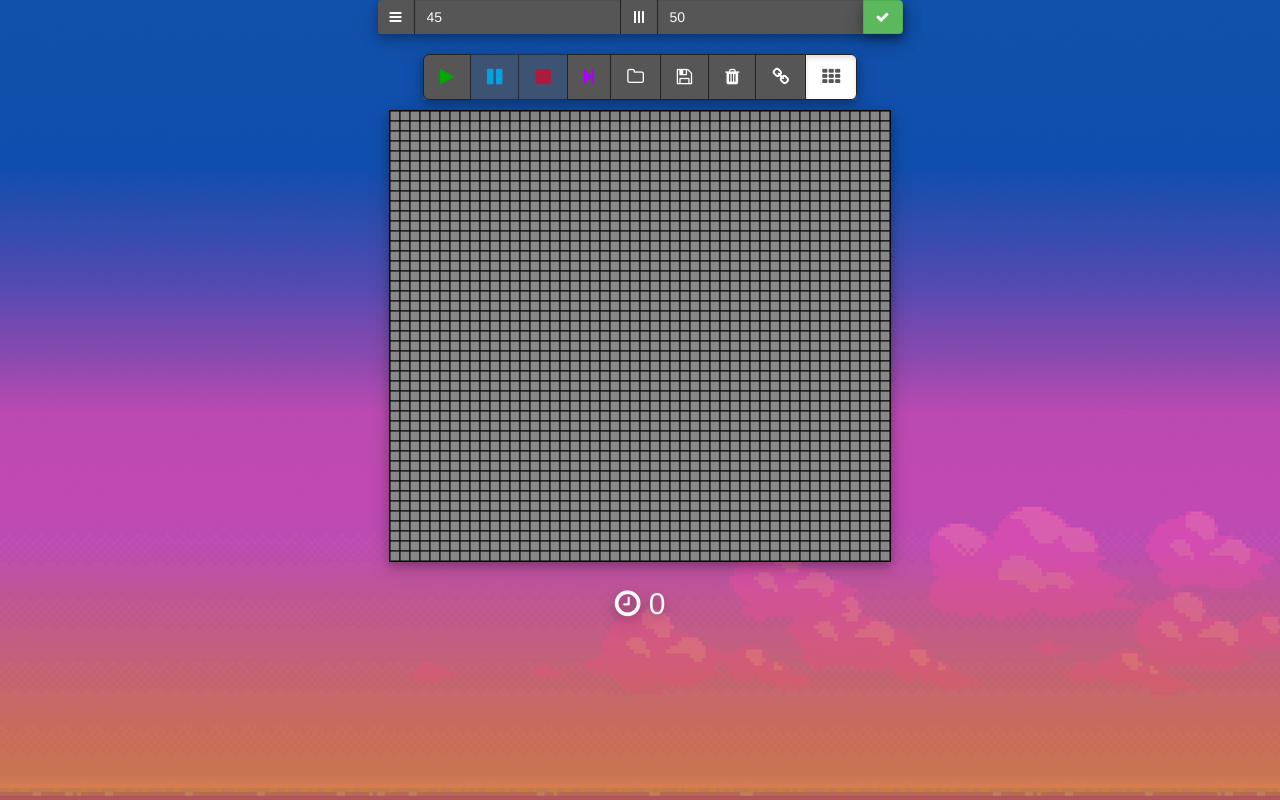
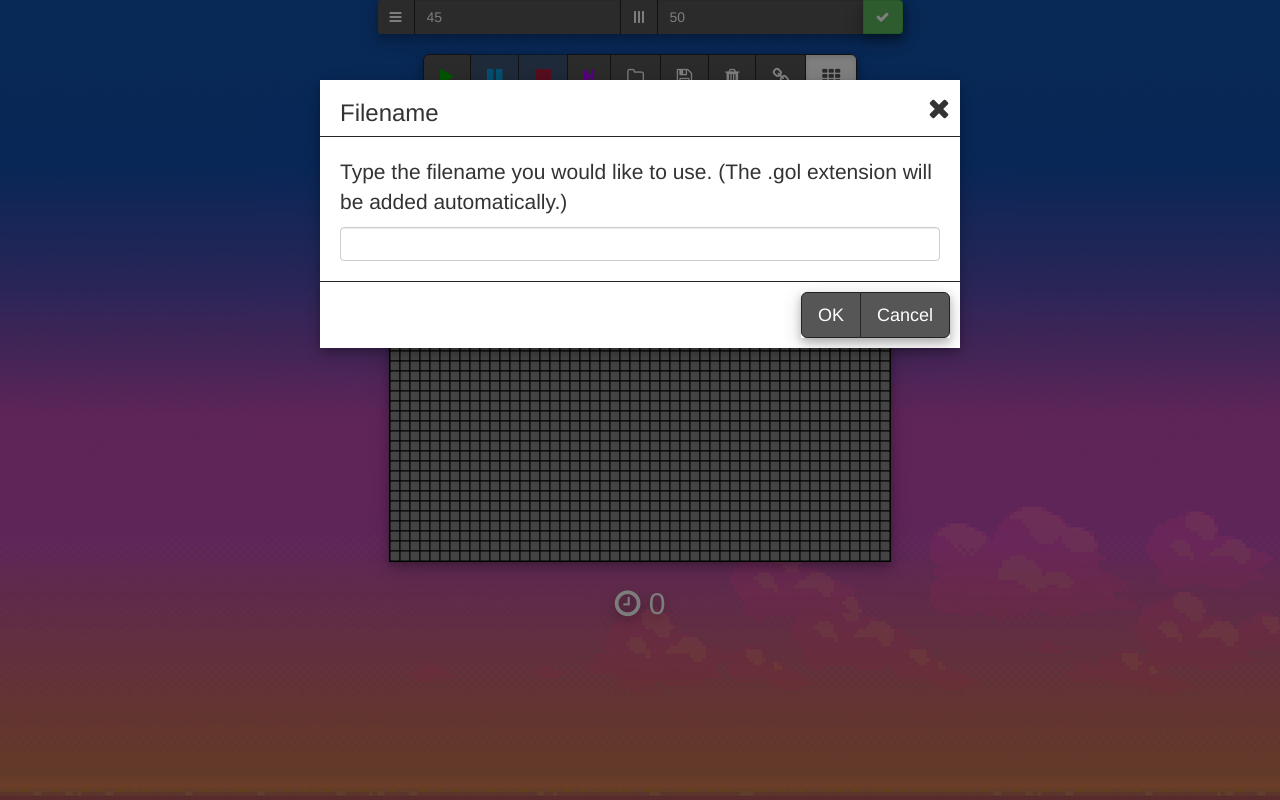
Before and after one commit to Matt23488/JSGameOfLife, a plain HTML site: page index.html in a window 1280 px wide. Drawn offline with nearby package versions, Linux system fonts and the light colour scheme.

Commit message:
Dialog stuff

```diff
--- a/content/site.less
+++ b/content/site.less
@@ -73,7 +73,7 @@ canvas {
     }
 }
 
-form button, .btn-group, canvas {
+form button, .btn-group, canvas, .dialog-window {
     box-shadow: 0 4px 8px 0 rgba(0, 0, 0, 0.2), 0 6px 20px 0 rgba(0, 0, 0, 0.19);
 }
 
@@ -81,3 +81,61 @@ form button, .btn-group, canvas {
     color: @offwhite;
     text-shadow: 0 4px 8px rgba(0, 0, 0, 0.2), 0 6px 20px rgba(0, 0, 0, 0.19);
 }
+
+.dialog-dimmer{
+    position: fixed;
+    top: 0;
+    left: 0;
+    width: 100vw;
+    height: 100vh;
+    background-color: rgba(0, 0, 0, 0.5);
+    z-index: 100;
+}
+
+.dialog-window {
+    text-align: left;
+    position: fixed;
+    max-width: 50%;
+    max-height: 50%;
+    //width: 50%;
+    //height: 40%;
+    top: 10%;
+    left: 50%;
+    transform: translateX(-50%);
+    background-color: white;
+    z-index: 101;
+
+    .dialog-header {
+        position: relative;
+        border-bottom: 1px solid @border;
+
+        .dialog-title {
+            //text-align: left;
+            padding-left: 20px;
+        }
+
+        .fa-close {
+            position: absolute;
+            top: 0%;
+            right: 10px;
+            transform: translateY(-20%);
+            cursor: pointer;
+            font-size: 2em;
+
+            &:hover {
+                color: @yellow;
+            }
+        }
+    }
+
+    .dialog-body-container {
+        padding: 20px;
+        font-size: 1.5em;
+    }
+
+    .dialog-footer {
+        text-align: right;
+        padding: 10px;
+        border-top: 1px solid @border;
+    }
+}
--- a/index.html
+++ b/index.html
@@ -45,12 +45,35 @@
         <span class="fa fa-clock-o"></span>
         <span id="generationDisplay">0</span>
     </h2>
+</div>
+</div>
+
+
     <input id="openFileDialog" type="file" class="hidden" />
-</div>
+    <div id="dialogContainer" class='hidden'>
+        <div class="dialog-dimmer"></div>
+        <div class="dialog-window">
+            <div class="dialog-header">
+                <h3 class="dialog-title">Test Title</h3>
+                <span class="fa fa-close"></span>
+            </div>
+            <div class="dialog-body-container">
+                <p class="dialog-body">lorem ipsum dolor sit amet. hocus pocus shifty schwifty shiggity shiggity schwah.</p>
+                <input class="form-control dialog-input" type="text" />
+            </div>
+            <div class="dialog-footer">
+                <div class="btn-group">
+                    <button type="button" class="btn btn-large">Button 1</button>
+                    <button type="button" class="btn btn-large">Button 2</button>
+                </div>
+            </div>
+        </div>
+    </div>
 <!-- Scripts -->
 <script src="https://ajax.googleapis.com/ajax/libs/jquery/3.2.1/jquery.min.js"></script>
 <script src="https://maxcdn.bootstrapcdn.com/bootstrap/3.3.7/js/bootstrap.min.js"></script>
 <script src="https://s3-us-west-2.amazonaws.com/s.cdpn.io/14082/FileSaver.js"></script>
+<script src="scripts/dialog.js"></script>
 <script src="scripts/canvas.js"></script>
 <script src="scripts/mouse.js"></script>
 <script src="scripts/stringreader.js"></script>
--- /dev/null
+++ b/scripts/dialog.js
@@ -0,0 +1,98 @@
+(function (context, $) {
+
+    function dialogPrompt (settings) {
+        var self = this;
+
+        var _$handle = null;
+        var _titleText = '';
+        var _bodyText = '';
+        var _buttons = dialogPrompt.buttons.okCancel;
+
+        if (typeof settings !== 'undefined') {
+            if (settings.hasOwnProperty('$handle') && settings.$handle instanceof $) {
+                _$handle = settings.$handle;
+            }
+            if (settings.hasOwnProperty('title') && typeof settings.title === 'string') {
+                _titleText = settings.title;
+            }
+            if (settings.hasOwnProperty('body') && typeof settings.body === 'string') {
+                _bodyText = settings.body;
+            }
+            if (settings.hasOwnProperty('buttons') && typeof settings.buttons === 'number') {
+                _buttons = settings.buttons;
+            }
+        }
+
+        function jQueryHandle ($handle) {
+            if (!($handle instanceof jQuery)) return _$handle;
+
+            _$handle = $handle;
+        } self.jQueryHandle = jQueryHandle;
+
+        function title (text) {
+            if (typeof text !== 'string') return _titleText;
+
+            _titleText = text;
+        } self.title = title;
+
+        function body (text) {
+            if (typeof text !== 'string') return _titleText;
+
+            _bodyText = text;
+        } self.body = body;
+
+        function buttons (value) {
+            if (typeof value !== 'number') return _buttons;
+
+            _buttons = value;
+        } self.buttons = buttons;
+
+        function show () {
+            _$handle.find('.dialog-title').text(_titleText);
+            _$handle.find('.dialog-body').text(_bodyText);
+            _$handle.find('.dialog-footer .btn').each(function (i) {
+                var buttonSettings = getButtonSettings(i);
+                $(this).text(buttonSettings.text).attr('class', 'btn btn-lg').addClass(buttonSettings.class);
+            });
+
+            _$handle.removeClass('hidden');
+        } self.show = show;
+
+        function hide () {
+
+        } self.hide = hide;
+
+        function getButtonSettings(i) {
+            var settings = {
+                text: '',
+                class: ''
+            };
+
+            if (_buttons === dialogPrompt.buttons.okCancel) {
+                switch (i) {
+                    case 0:
+                        settings.text = 'OK';
+                        settings.class = 'btn-ok';
+                        break;
+                    case 1:
+                        settings.text = 'Cancel';
+                        settings.class = 'btn-cancel';
+                        break;
+                }
+            }
+
+            return settings;
+        }
+    }
+
+    var staticMembers = {
+        buttons: {
+            okCancel: 0
+        }
+    };
+
+    $.extend(dialogPrompt, staticMembers);
+
+    context.dialogPrompt = dialogPrompt;
+
+})(window, jQuery);
--- a/scripts/start.js
+++ b/scripts/start.js
@@ -14,4 +14,15 @@ $(function () {
     };
 
     window.gol = new gameOfLife(options);
+
+    var dialogSettings = {
+        $handle: $('#dialogContainer'),
+        title: 'Filename',
+        body: 'Type the filename you would like to use. (The .gol extension will be added automatically.)',
+        buttons: dialogPrompt.buttons.okCancel
+    };
+
+    var dialog = new dialogPrompt(dialogSettings);
+
+    dialog.show();
 });
--- a/scripts/ui.js
+++ b/scripts/ui.js
@@ -99,6 +99,10 @@ $(function () {
         gol.toggleGridLines();
     });
 
+    $('.dialog-dimmer').click(function (e) {
+        cancelBubble(e);
+    });
+
     $('body').on('mousedown', e => currentMouseButton = e.button)
     .on('mouseup', e => currentMouseButton = mouseButtons.none);
 
@@ -138,4 +142,10 @@ $(function () {
 
         gol.input(mouseArgs);
     }
+
+    function cancelBubble (e) {
+        var evt = e || window.event;
+        if (evt.stopPropagation)    evt.stopPropagation();
+        if (evt.cancelBubble!=null) evt.cancelBubble = true;
+    }
 });
```
Also changed, not shown: content/site.css.
